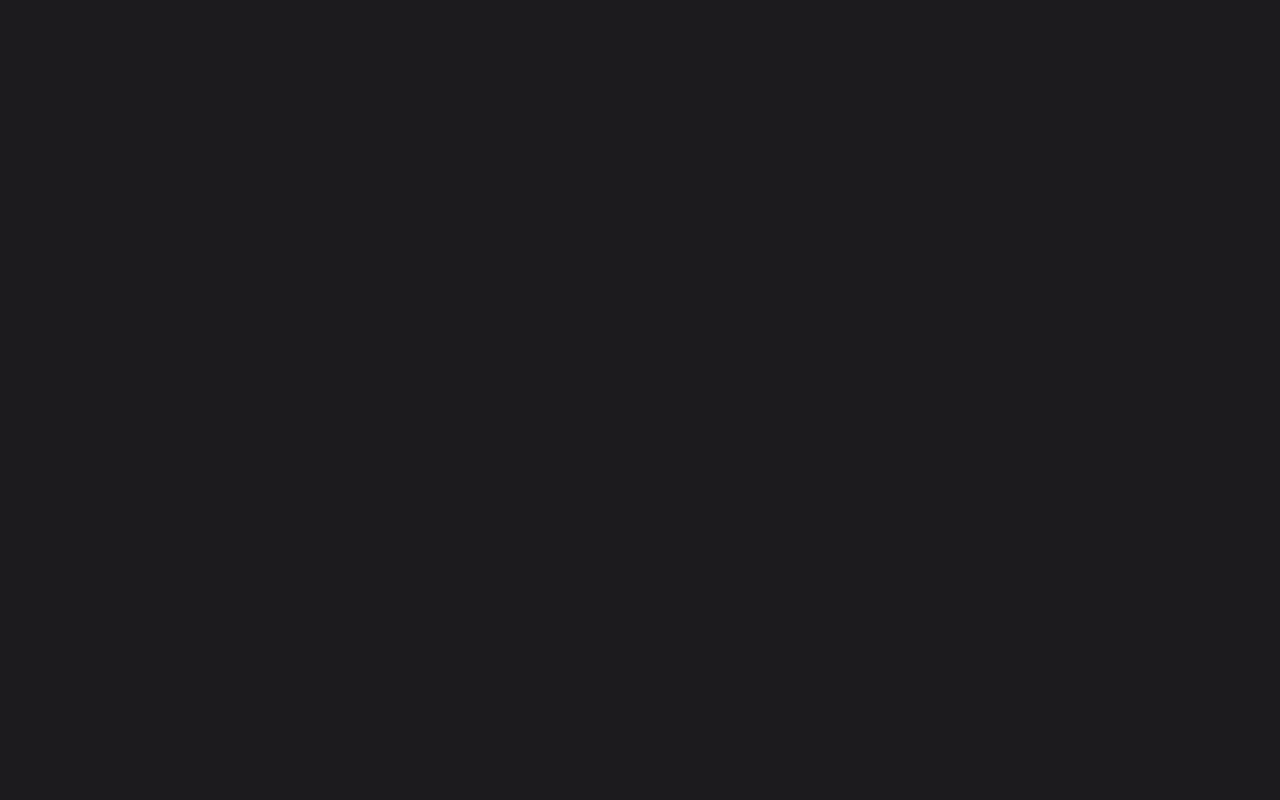
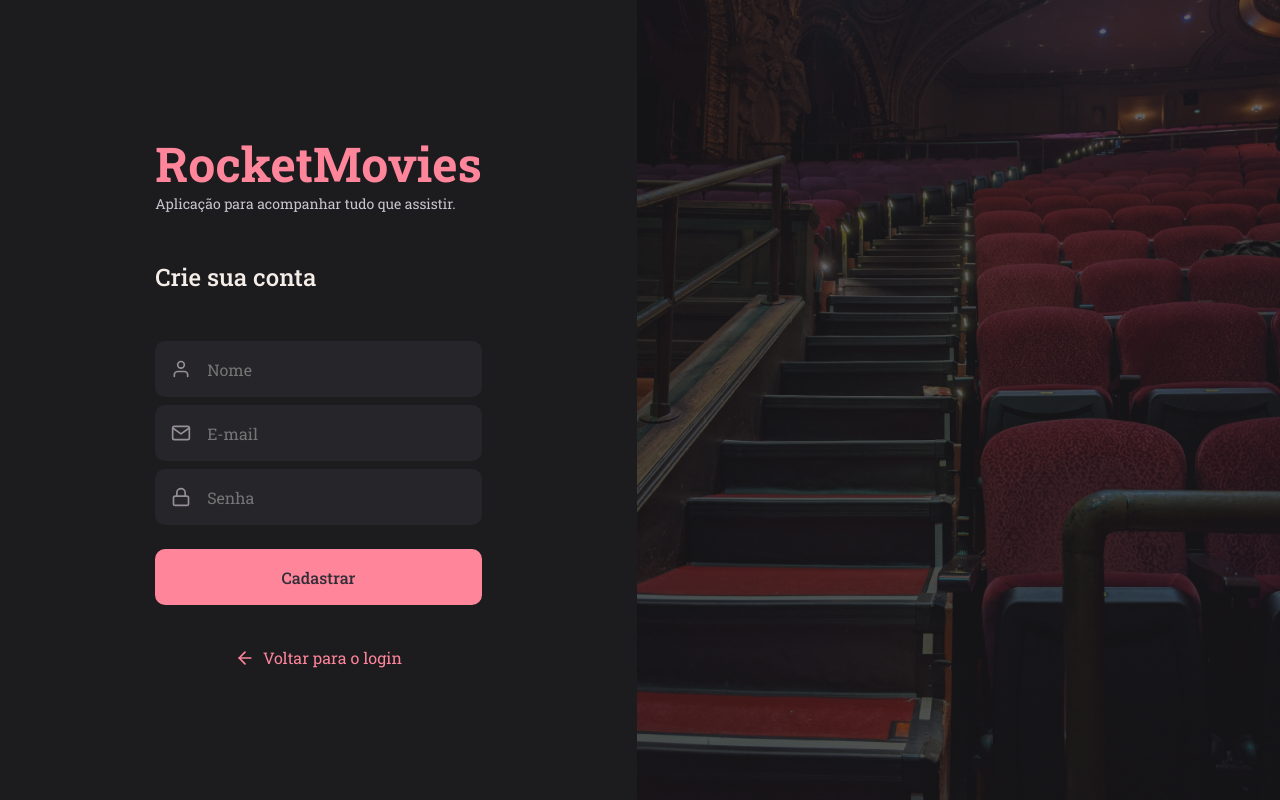
Before and after one commit to juniorvolontedev/explorer-rocket-movie, a React (Vite) app: page /register in a window 1280 px wide. Before the commit this address had no page. Built offline with nearby package versions, Linux system fonts and the light colour scheme.

Commit message:
created page register

```diff
--- a/src/components/AuthScreen/styles.js
+++ b/src/components/AuthScreen/styles.js
@@ -5,6 +5,10 @@ export const Container = styled.main`
   display: grid;
   grid-template-columns: 63.7rem 1fr;
   height: 100vh;
+
+  @media (max-width: 640px) {
+    display: flex;
+  }
 `;
 
 export const Form = styled.form`
@@ -12,7 +16,7 @@ export const Form = styled.form`
   flex-direction: column;
   justify-content: center;
   padding: 2rem;
-  max-width: 34.3rem;
+  max-width: 37.5rem;
   margin: 0 auto;
 
   header {
--- a/src/components/TextLink/index.jsx
+++ b/src/components/TextLink/index.jsx
@@ -1,5 +1,10 @@
 import { Container } from "./styles";
 
-export function TextLink({ label, ...rest }) {
-  return <Container {...rest}>{label}</Container>;
+export function TextLink({ icon: Icon, label, ...rest }) {
+  return (
+    <Container {...rest}>
+      {Icon && <Icon size={20} />}
+      {label}
+    </Container>
+  );
 }
--- a/src/components/TextLink/styles.js
+++ b/src/components/TextLink/styles.js
@@ -8,4 +8,7 @@ export const Container = styled(Link)`
   color: ${({ theme }) => theme.COLORS.PRIMARY};
   text-decoration: none;
   display: inline-flex;
+  align-items: center;
+  justify-content: center;
+  gap: 0.8rem;
 `;
--- /dev/null
+++ b/src/pages/SignUp/index.jsx
@@ -0,0 +1,28 @@
+import { FiUser, FiMail, FiLock, FiArrowLeft } from "react-icons/fi";
+import { AuthScreen } from "../../components/AuthScreen";
+import { Input } from "../../components/Input";
+import { Button } from "../../components/Button";
+import { TextLink } from "../../components/TextLink";
+
+export function SignUp() {
+  return (
+    <AuthScreen>
+      <header>
+        <h1>RocketMovies</h1>
+        <p>Aplicação para acompanhar tudo que assistir.</p>
+      </header>
+
+      <h2>Crie sua conta</h2>
+
+      <Input type="text" placeholder="Nome" icon={FiUser} />
+
+      <Input type="email" placeholder="E-mail" icon={FiMail} />
+
+      <Input type="password" placeholder="Senha" icon={FiLock} />
+
+      <Button label="Cadastrar" />
+
+      <TextLink to="/" icon={FiArrowLeft} label="Voltar para o login" />
+    </AuthScreen>
+  );
+}
--- a/src/routes/auth.routes.jsx
+++ b/src/routes/auth.routes.jsx
@@ -1,11 +1,13 @@
 import { Routes, Route } from "react-router-dom";
 
 import { SignIn } from "../pages/SignIn";
+import { SignUp } from "../pages/SignUp";
 
 export function AuthRotes() {
   return (
     <Routes>
       <Route path="/" element={<SignIn />} />
+      <Route path="/register" element={<SignUp />} />
     </Routes>
   );
 }
```
